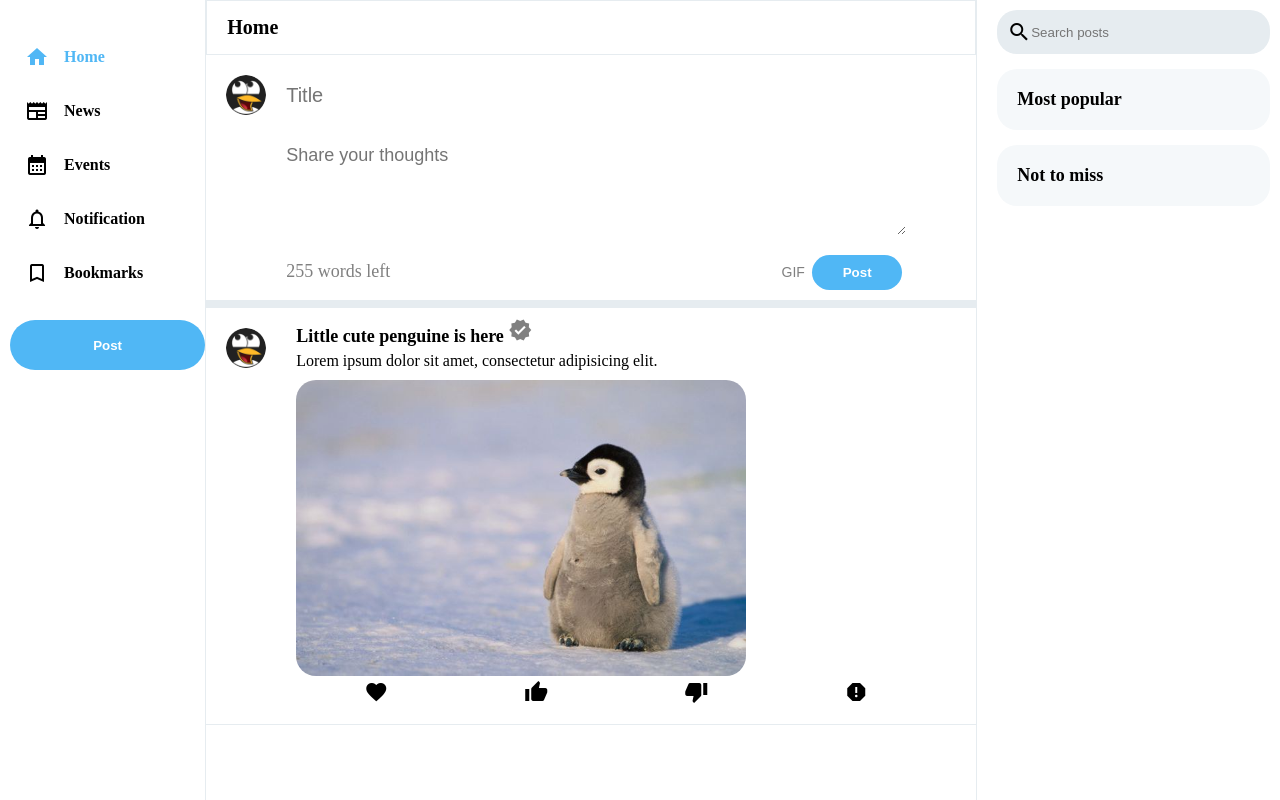
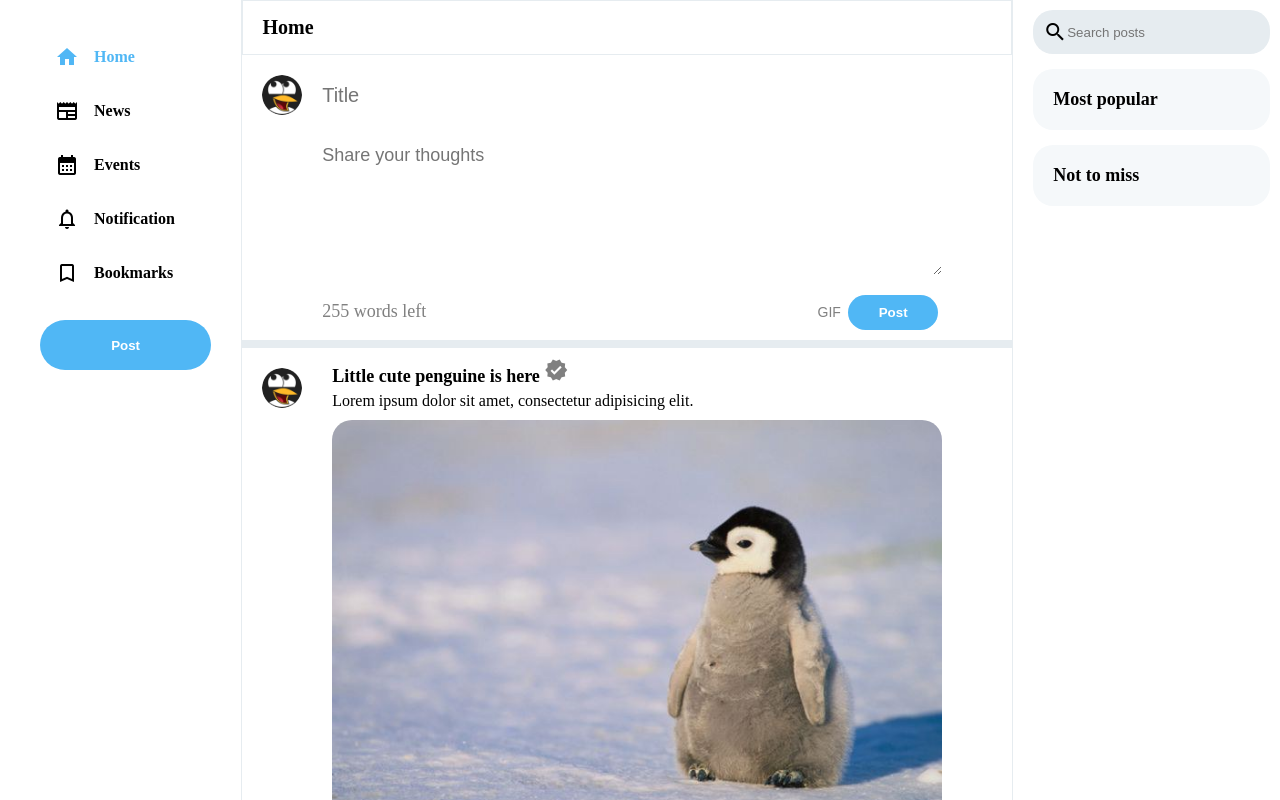
Before and after one commit to VAOkolo/Blog_Frontend_PW, a plain HTML site: page client/homepage.html in a window 1280 px wide. Drawn offline with Linux system fonts and the light colour scheme.

Commit message:
text area set dimensions, and posts list adjusted

```diff
--- a/client/homepage.html
+++ b/client/homepage.html
@@ -65,29 +65,19 @@
 
             <div class="postContainer">
                 <!-- this to be changed to a pop up form when selecting the addPost button -->
-
                 <form>
                     <div class="postInput">
                         <img src="./images/avatar-icon.jpg" alt="avatar-icon">
                         <input class="postTitle" type="text" placeholder="Title"/>
-                        <!-- <textare style="border: 1px solid black; width: 80px;" class="postText" placeholder="Share your thoughts"></textare> -->
-                        <!-- <input class="postContent" type="text" placeholder="Share your thoughts"/> -->
                     </div>
 
                     <textarea class="postText" placeholder="Share your thoughts"></textarea>
 
                     <span class="createPostFooter">
                         <span class="charCount" id="charCount">255 words left</span>
-                        <!-- <span class="material-icons"> gift </span> -->
-                        <button class="addGift" id="addGift">GIF</button>
+                        <button class="addGift" id="addGif">GIF</button>
                         <button class="postButton">Post</button>
                     </span>
-
-                    <!-- <span class="alignFooter">
-                        <pre>255<button class="postButton">Post</button></pre>
-                    </span> -->
-
-                    <!-- <pre class="align">test <span class="material-icons"> favorite </span></pre> -->
 
                 </form>
 
@@ -117,7 +107,7 @@
                         </div>
                     </div>
 
-                    <img src="./images/attachement-example.jpeg" alt="gift" />
+                    <img src="./images/attachement-example.jpeg" alt="gif" />
 
                     <div class="postFooter">
                         <span class="material-icons"> favorite </span>
--- a/client/style.css
+++ b/client/style.css
@@ -13,6 +13,8 @@ body{
 
 .sidebar {
     padding-top: 30px;
+    padding-left: 30px;
+    padding-right: 30px;
 }
 
 .sidebarOption {
@@ -175,6 +177,8 @@ body{
     color: gray;
     min-width: 640px;
     max-width: 640px;
+    min-height: 140px;
+    max-height: 140px;
     height: 100px;
     padding-left: 20px;
     padding-right: 20px;
@@ -238,7 +242,7 @@ body{
 }
 
 .postBody img {
-    width: 450px;
+    width: 610px;
     object-fit: contain;
     border-radius: 20px;
 }
@@ -246,8 +250,8 @@ body{
 .postFooter {
     display: flex;
     justify-content: space-around;
-    align-items: flex-start;
-    margin-right: 30px;
+    align-items: left;
+    /* margin-right: 30px;    */
 }
 
 .postHeaderSpecial {
@@ -275,7 +279,7 @@ body{
     padding: 20px;
 }
 
-/* specialPost */
+/* special posts */
 .specialPosts {
     flex: 0.3;
 }
```
